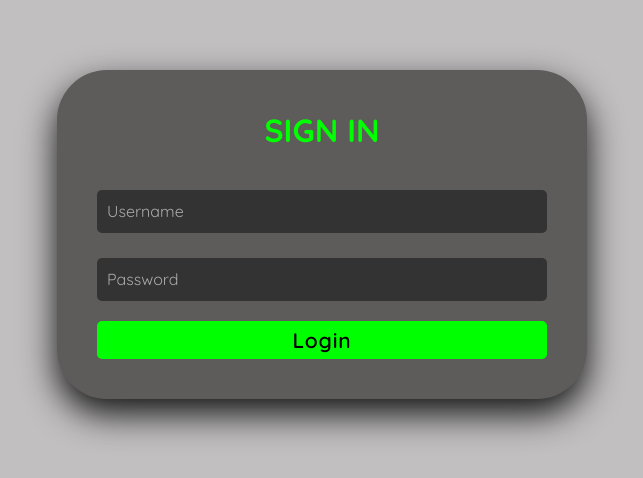
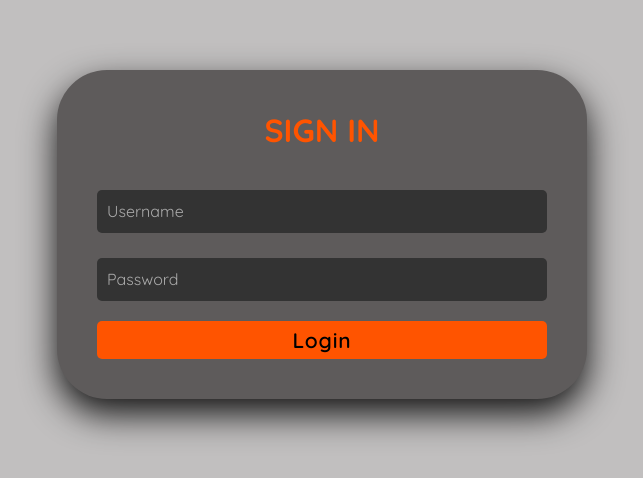
Before and after one commit to wawtv/wawtv.github.io, a plain HTML site: page index.html in a window 1280 px wide. Shown: the part 166-644 px from the top of the page, without its empty margins (318-961 px from the left). Drawn offline with Linux system fonts and the light colour scheme.

Commit message:
Update index.html

```diff
--- a/index.html
+++ b/index.html
@@ -39,7 +39,7 @@ a {
 
 .auth__heading {
 	font-size: 32px;
-	color: #0f0;
+	color: #ff5400;
 	text-transform: uppercase;
 	text-align: center;
 	margin-bottom: 40px;
@@ -104,7 +104,7 @@ a {
 }
 
 .auth__form-register {
-	color: #0f0;
+	color: #ff5400;
 }
 
 .auth__form-register:hover {
@@ -112,7 +112,7 @@ a {
 }
 
 .auth__form-btn {
-	background-color: #0f0;
+	background-color: #ff5400;
 	color: #000;
 	padding: 6px; margin-top: -30px;
 	font-size: 21px;
```
